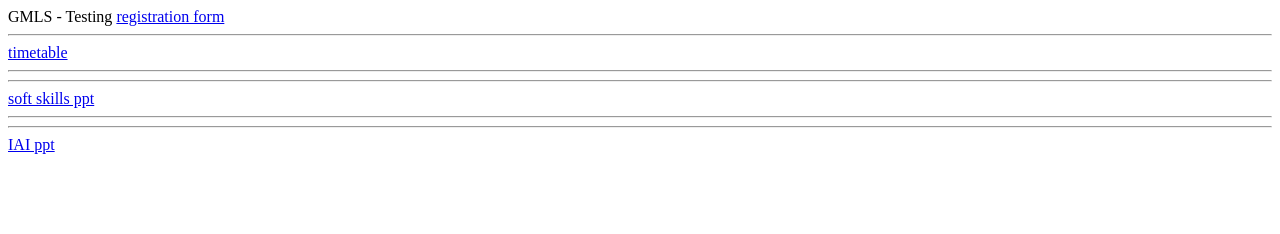
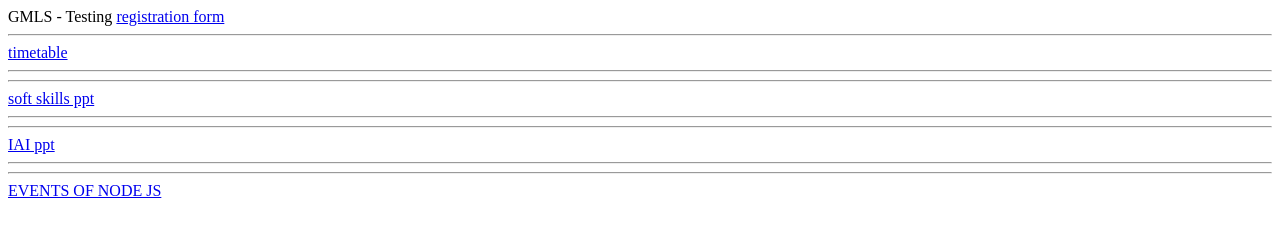
Before and after one commit to Maha2646/maha2646.github.io, a plain HTML site: page index.html in a window 1280 px wide. Drawn offline with Linux system fonts and the light colour scheme.

Commit message:
Update index.html

```diff
--- a/index.html
+++ b/index.html
@@ -8,3 +8,6 @@ GMLS - Testing
 <hr>
 <hr>
 <a href = "Wumpus.pptx"> IAI ppt </a>
+<hr>
+<hr>
+<a href ="Batch-13 WT.pptx"> EVENTS OF NODE JS </a>
```
